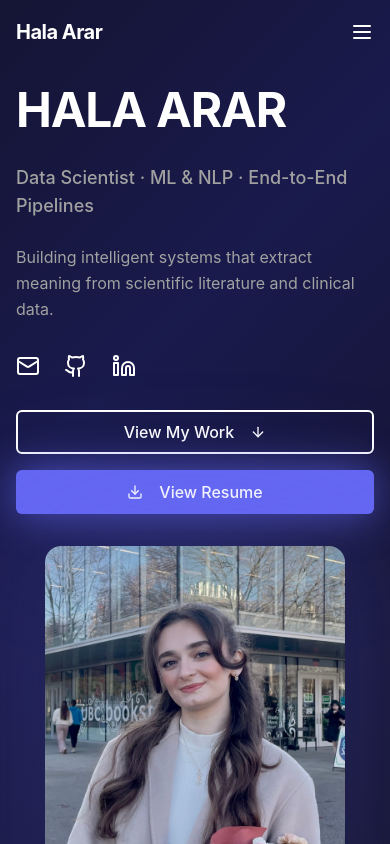
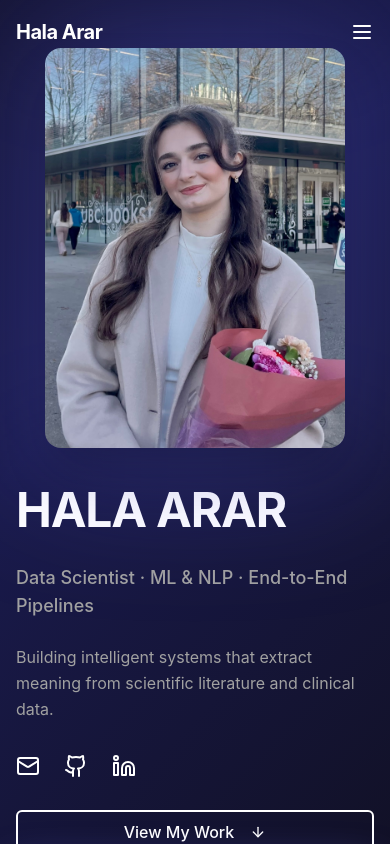
Before and after one commit to Hala-Arar/hala-arar-portfolio, a React (Vite) app: page / in a window 390 px wide. Shown: the top 844 px of the page. Built offline with nearby package versions, Linux system fonts and the light colour scheme; the HTML template or start-up script is replaced by a standard one.

Commit message:
Reverted to commit 0887b9a586e1fb32a0ec5cd9c3b1dfaec435edb0

```diff
--- a/src/components/sections/HeroSection.tsx
+++ b/src/components/sections/HeroSection.tsx
@@ -19,10 +19,10 @@ export const HeroSection = () => {
       ref={ref}
       className="min-h-[600px] lg:min-h-[700px] flex items-center justify-center bg-section-dark gradient-mesh relative overflow-hidden"
     >
-      <div className="container mx-auto px-4 sm:px-6 lg:px-8 pt-20 pb-12 lg:pt-16 lg:pb-16">
+      <div className="container mx-auto px-4 sm:px-6 lg:px-8 py-12 lg:py-16">
         <div className="grid lg:grid-cols-5 gap-8 lg:gap-12 items-center">
-          {/* Photo - 40% - Shows below text on mobile, right on desktop */}
-          <div className={`lg:col-span-2 flex justify-center items-center order-2 lg:order-2 ${isVisible ? 'animate-scale-in stagger-2' : 'opacity-0'}`}>
+          {/* Photo - 40% - Shows first on mobile, right on desktop */}
+          <div className={`lg:col-span-2 flex justify-center lg:order-2 ${isVisible ? 'animate-scale-in stagger-2' : 'opacity-0'}`}>
             <div className="relative max-h-[400px] lg:max-h-[500px]">
               {/* Glow background */}
               <div className="absolute inset-0 bg-indigo/30 rounded-2xl blur-3xl scale-110" />
@@ -43,7 +43,7 @@ export const HeroSection = () => {
           </div>
 
           {/* Text Content - 60% */}
-          <div className="lg:col-span-3 order-1 lg:order-1 space-y-8">
+          <div className="lg:col-span-3 lg:order-1 space-y-8">
             <div className={`space-y-6 ${isVisible ? 'animate-fade-up' : 'opacity-0'}`}>
               <h1 className="text-5xl sm:text-6xl lg:text-7xl xl:text-8xl font-bold text-white leading-tight">
                 HALA ARAR
```
